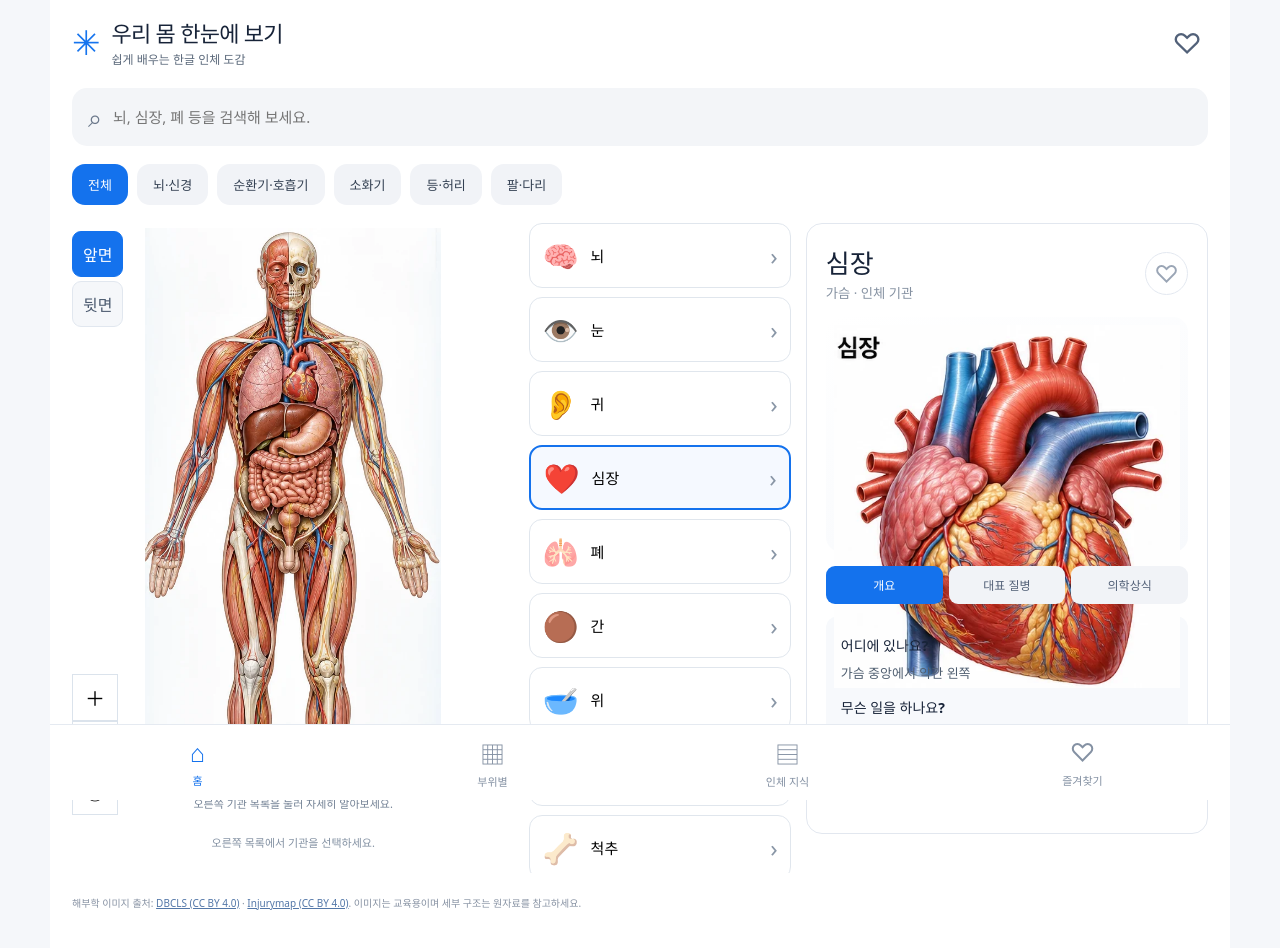
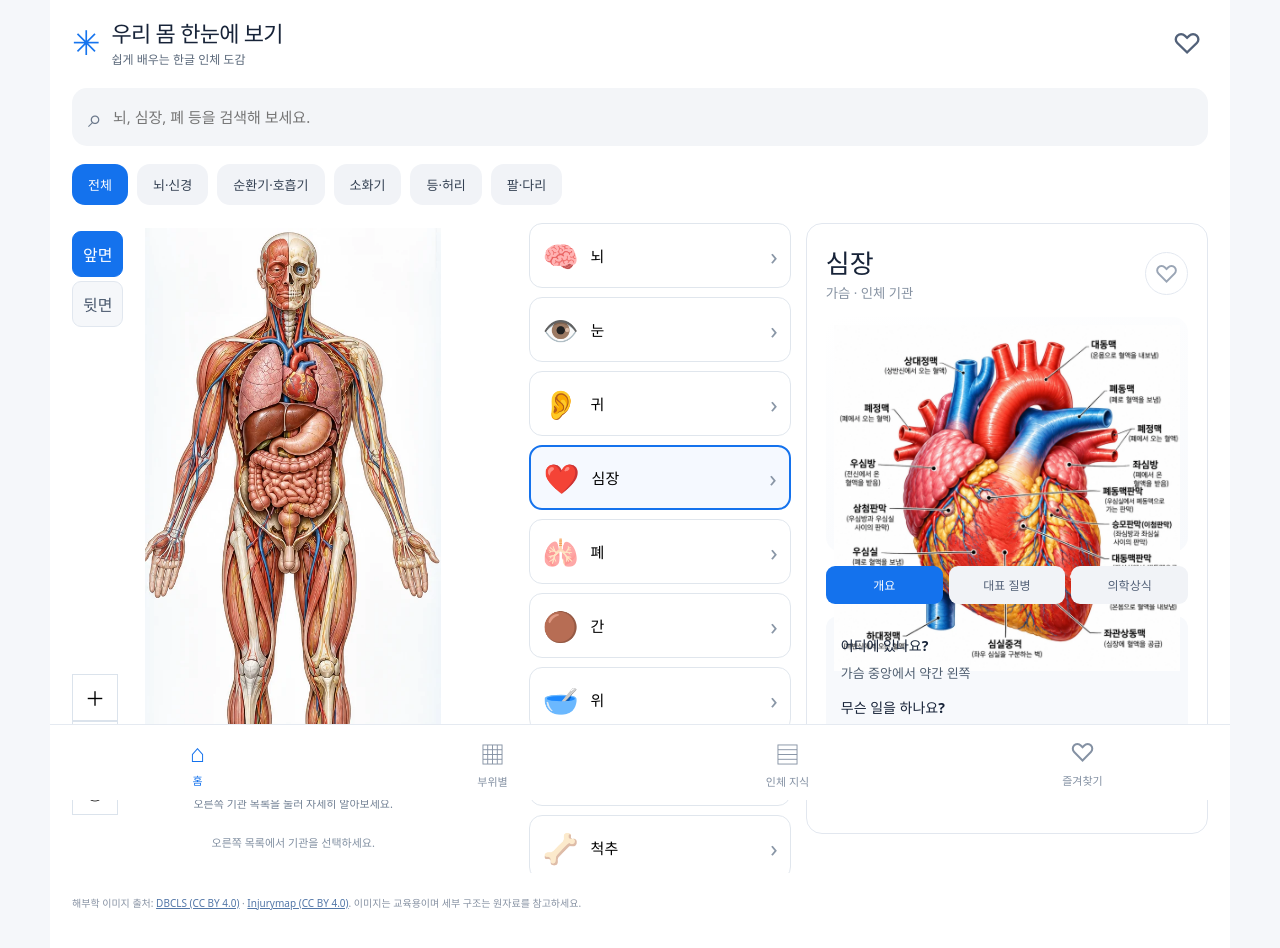
Before and after one commit to license-book/human-anatomi, a React (Vite) app: page / in a window 1280 px wide. Shown: the top 948 px of the page. Built offline with nearby package versions, Linux system fonts and the light colour scheme.

Commit message:
Display uploaded Korean-labeled heart anatomy image

```diff
--- a/src/App.tsx
+++ b/src/App.tsx
@@ -1,7 +1,7 @@
 import {useMemo,useState} from "react";
 import {organs,regions,type Organ} from "./data";
 const BODY_IMAGE="/anatomy-body.webp";
-const HEART_IMAGE="/anatomy-heart.webp";
+const HEART_IMAGE="/anatomy-heart-labeled.webp";
 function Figure({onSelect}:{onSelect:(o:Organ)=>void}){return <div className="figure"><img className="atlas-body-image" src={BODY_IMAGE} alt="인체 주요 장기와 위치를 보여주는 해부학 일러스트" loading="eager"/><p className="figure-note">오른쪽 기관 목록을 눌러 자세히 알아보세요.</p></div>}
 const healthInfo:Record<string,{diseases:{name:string;description:string}[];facts:string[]}>={
 brain:{diseases:[{name:"뇌졸중",description:"뇌혈관이 막히거나 터져 뇌 기능에 문제가 생기는 질환입니다."},{name:"치매",description:"기억력과 일상생활 능력 등에 영향을 줄 수 있는 여러 질환을 통틀어 부르는 말입니다."}],facts:["뇌는 생각뿐 아니라 움직임과 감각도 조절합니다."]},
```
